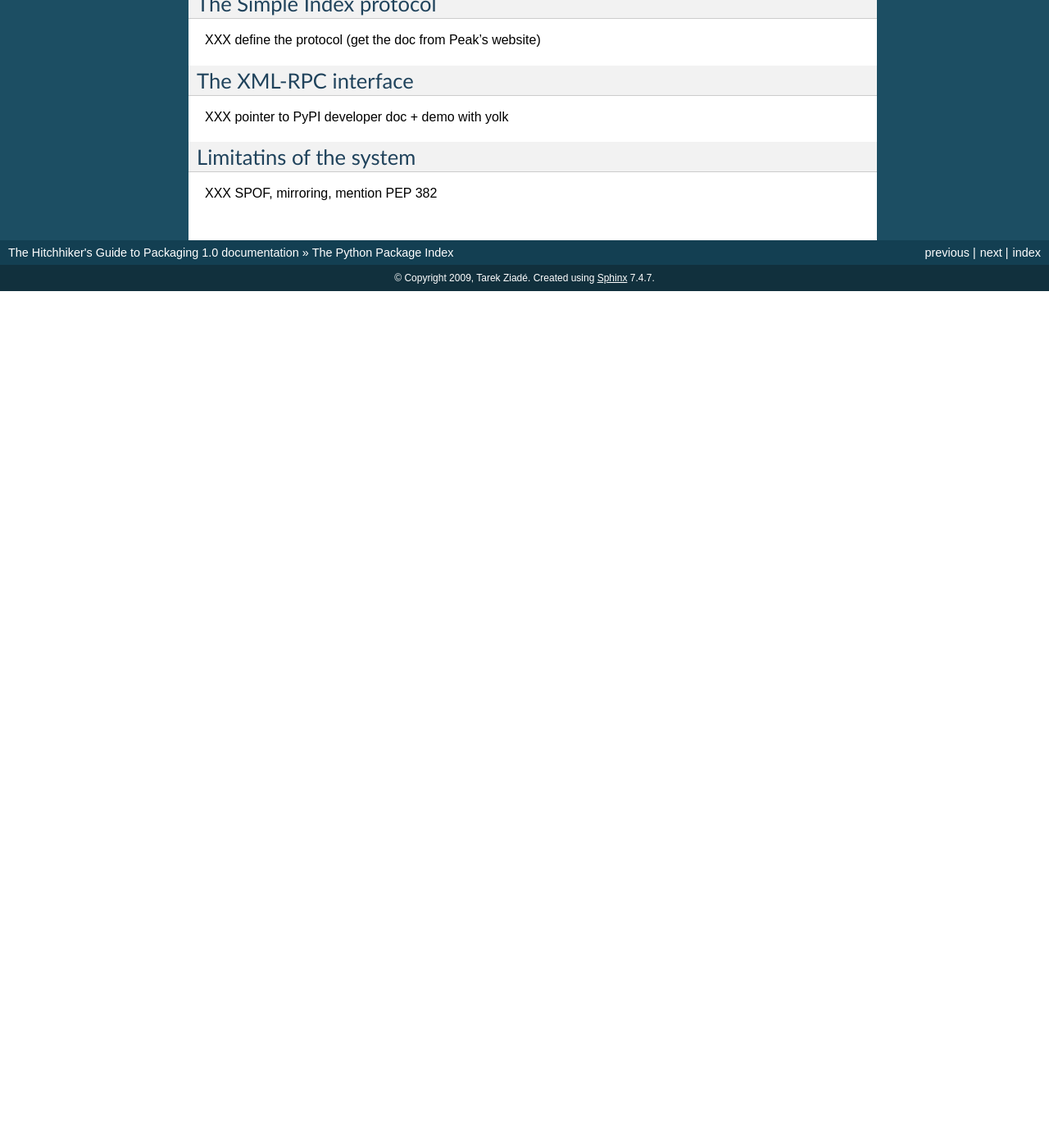
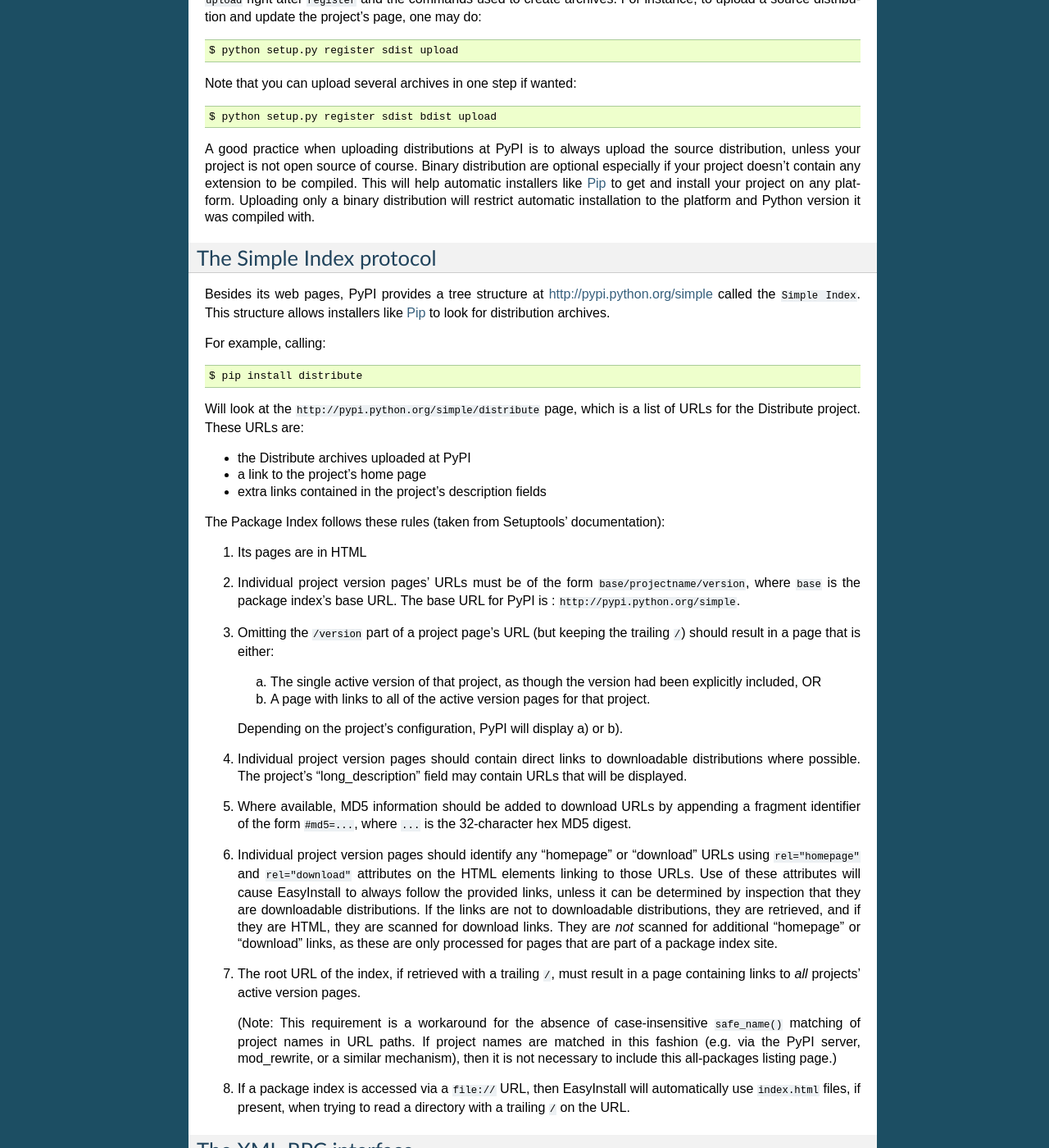
Before and after one commit to pypa/packaging.python.org, a Sphinx documentation site: the page built from source/pypi.txt, in a window 1280 px wide and 1400 px high, scrolled down 2010 px. Shown: the whole window at 82% size. Built offline with Sphinx 7.4.7, drawn with Linux system fonts in a browser that asks for light colours; before the commit the page ends 2365 px from its top, so only the background shows below that; some of the changed text lies outside the part shown.

Commit message:
added the simple index

```diff
--- a/source/pypi.txt
+++ b/source/pypi.txt
@@ -112,18 +112,102 @@
 The check command will check that all fields are compliant before you
 register the project at PyPI.
 
-XXX conclude
-
 
 Uploading distributions
 =======================
 
-XXX discuss "upload"
+PyPI also allows developer to upload their project's distributions. This can
+be done manually via a web form, but also through Distutils by using the
+``upload`` command.
+
+This command will upload freshly created archives via HTTP to PyPI. The
+usual way to perform this is to call ``upload`` right after ``register``
+and the commands used to create archives. For instance, to upload a source
+distribution and update the project's page, one may do::
+
+    $ python setup.py register sdist upload
+
+Note that you can upload several archives in one step if wanted::
+
+    $ python setup.py register sdist bdist upload
+
+
+A good practice when uploading distributions at PyPI is to always upload
+the source distribution, unless your project is not open source of course.
+Binary distribution are optional especially if your project doesn't contain
+any extension to be compiled. This will help automatic installers like
+:doc:`Pip <pip>` to get and install your project on any platform. Uploading
+only a binary distribution will restrict automatic installation to the platform
+and Python version it was compiled with.
+
 
 The Simple Index protocol
 =========================
 
-XXX define the protocol (get the doc from Peak's website)
+Besides its web pages, PyPI provides a tree structure at
+http://pypi.python.org/simple called the ``Simple Index``. This structure
+allows installers like :doc:`Pip <pip>` to look for distribution archives.
+
+For example, calling::
+
+    $ pip install distribute
+
+Will look at the ``http://pypi.python.org/simple/distribute`` page, which
+is a list of URLs for the Distribute project. These URLs are:
+
+- the Distribute archives uploaded at PyPI
+- a link to the project's home page
+- extra links contained in the project's description fields
+
+The Package Index follows these rules (taken from Setuptools' documentation):
+
+1. Its pages are in HTML
+
+2. Individual project version pages' URLs must be of the form
+   ``base/projectname/version``, where ``base`` is the package index's base
+   URL. The base URL for PyPI is : ``http://pypi.python.org/simple``.
+
+3. Omitting the ``/version`` part of a project page's URL (but keeping the
+   trailing ``/``) should result in a page that is either:
+
+   a) The single active version of that project, as though the version had been
+      explicitly included, OR
+
+   b) A page with links to all of the active version pages for that project.
+
+   Depending on the project's configuration, PyPI will display a) or b).
+
+4. Individual project version pages should contain direct links to downloadable
+   distributions where possible.  The project's "long_description" field
+   may contain URLs that will be displayed.
+
+5. Where available, MD5 information should be added to download URLs by
+   appending a fragment identifier of the form ``#md5=...``, where ``...`` is
+   the 32-character hex MD5 digest.
+
+6. Individual project version pages should identify any "homepage" or
+   "download" URLs using ``rel="homepage"`` and ``rel="download"`` attributes
+   on the HTML elements linking to those URLs. Use of these attributes will
+   cause EasyInstall to always follow the provided links, unless it can be
+   determined by inspection that they are downloadable distributions. If the
+   links are not to downloadable distributions, they are retrieved, and if they
+   are HTML, they are scanned for download links. They are *not* scanned for
+   additional "homepage" or "download" links, as these are only processed for
+   pages that are part of a package index site.
+
+7. The root URL of the index, if retrieved with a trailing ``/``, must result
+   in a page containing links to *all* projects' active version pages.
+
+   (Note: This requirement is a workaround for the absence of case-insensitive
+   ``safe_name()`` matching of project names in URL paths. If project names are
+   matched in this fashion (e.g. via the PyPI server, mod_rewrite, or a similar
+   mechanism), then it is not necessary to include this all-packages listing
+   page.)
+
+8. If a package index is accessed via a ``file://`` URL, then EasyInstall will
+   automatically use ``index.html`` files, if present, when trying to read a
+   directory with a trailing ``/`` on the URL.
+
 
 
 The XML-RPC interface
```
